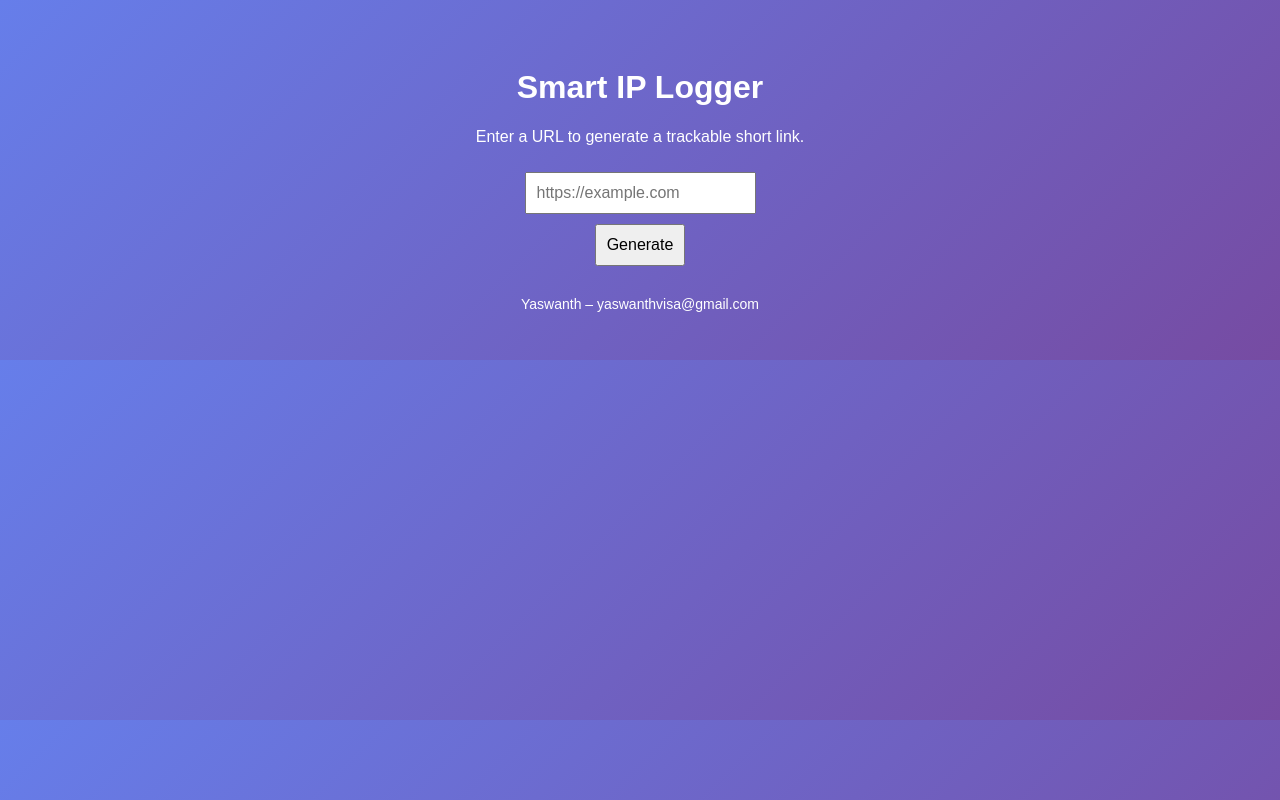
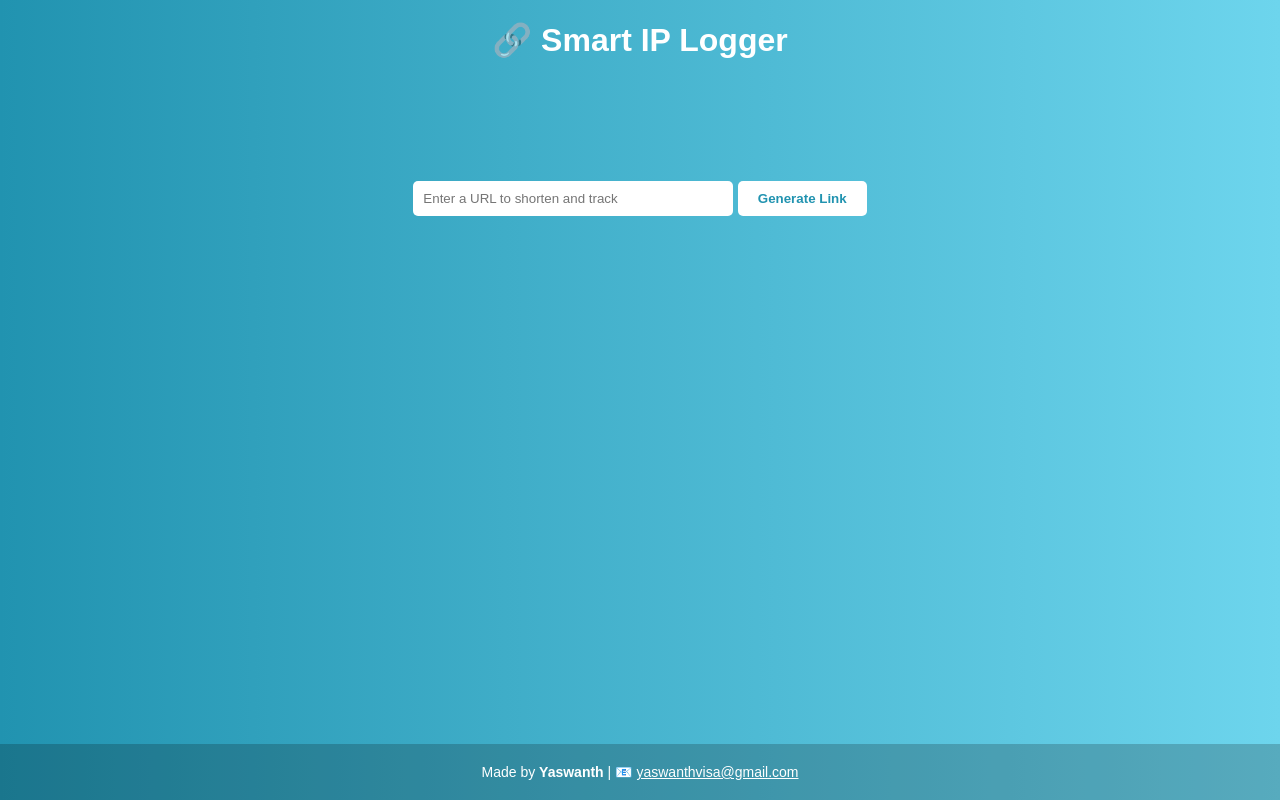
Before and after one commit to Yaswanthbhathrasamy/smart-ip-logger, a Flask app: page / in a window 1280 px wide. Run offline with Flask 3, Linux system fonts and the light colour scheme.

Commit message:
Update app.py and index.html with cleaned UI and footer

```diff
--- a/app.py
+++ b/app.py
@@ -1,15 +1,15 @@
 from flask import Flask, request, render_template, redirect
 import os, json, uuid, requests, smtplib
 from email.message import EmailMessage
-from dotenv import load_dotenv
 
 app = Flask(__name__)
-load_dotenv()
+
 
 EMAIL_ADDRESS = os.getenv("EMAIL_ADDRESS")
 EMAIL_PASSWORD = os.getenv("EMAIL_PASSWORD")
 TO_EMAIL = os.getenv("TO_EMAIL")
 DB_FILE = "url_db.json"
+
 
 def load_db():
     if os.path.exists(DB_FILE):
@@ -17,61 +17,73 @@ def load_db():
             return json.load(f)
     return {}
 
+
 def save_db(data):
     with open(DB_FILE, 'w') as f:
         json.dump(data, f)
+
 
 def get_geolocation(ip):
     try:
         res = requests.get(f"http://ip-api.com/json/{ip}")
         return res.json()
-    except:
+    except Exception as e:
+        print("[Geo Error]:", e)
         return {}
+
 
 def send_email_alert(ip_data, short_code):
     msg = EmailMessage()
-    msg['Subject'] = f"[Visitor] Clicked on /track/{short_code}"
+    msg['Subject'] = f"[Visitor] Tracked /track/{short_code}"
     msg['From'] = EMAIL_ADDRESS
     msg['To'] = TO_EMAIL
 
     msg.set_content(f"""
-🔍 New IP Visit
---------------------------
+New Visitor Alert
+
 Short Code: {short_code}
-IP: {ip_data.get('query', 'N/A')}
+IP Address: {ip_data.get('query', 'N/A')}
 ISP: {ip_data.get('isp', 'N/A')}
 City: {ip_data.get('city', 'N/A')}
 Region: {ip_data.get('regionName', 'N/A')}
 Country: {ip_data.get('country', 'N/A')}
 Timezone: {ip_data.get('timezone', 'N/A')}
-Coords: {ip_data.get('lat', 'N/A')} / {ip_data.get('lon', 'N/A')}
-    """)
+Coordinates: {ip_data.get('lat', 'N/A')} / {ip_data.get('lon', 'N/A')}
+""")
 
     try:
         with smtplib.SMTP_SSL("smtp.gmail.com", 465) as smtp:
             smtp.login(EMAIL_ADDRESS, EMAIL_PASSWORD)
             smtp.send_message(msg)
-            print("[✔] Email sent.")
+            print("[✔] Email sent successfully.")
     except Exception as e:
-        print("[✘] Email error:", e)
+        print("[✘] Email send failed:", e)
+
 
 @app.route('/', methods=['GET', 'POST'])
 def index():
     if request.method == 'POST':
         url = request.form.get("url")
+        if not url.startswith("http"):
+            url = "http://" + url
+
         short_code = uuid.uuid4().hex[:6]
         db = load_db()
         db[short_code] = url
         save_db(db)
-        return render_template("index.html", short_url=f"https://smart-ip-logger.onrender.com/track/{short_code}")
+
+        short_url = request.host_url + "track/" + short_code
+        return render_template("index.html", short_url=short_url)
+
     return render_template("index.html")
+
 
 @app.route('/track/<code>')
 def track(code):
     db = load_db()
     real_url = db.get(code)
     if not real_url:
-        return "❌ Invalid link", 404
+        return "Invalid or expired link.", 404
 
     ip = request.headers.get("X-Forwarded-For", request.remote_addr)
     geo_data = get_geolocation(ip)
--- a/templates/index.html
+++ b/templates/index.html
@@ -4,37 +4,61 @@
   <title>Smart IP Logger</title>
   <style>
     body {
-      background: linear-gradient(135deg, #667eea, #764ba2);
-      color: #fff;
       font-family: Arial, sans-serif;
+      background: linear-gradient(to right, #2193b0, #6dd5ed);
+      color: white;
       text-align: center;
-      padding: 40px;
+      margin: 0;
+      padding: 0;
+      min-height: 100vh;
+      display: flex;
+      flex-direction: column;
     }
-    input, button {
+    form {
+      margin-top: 100px;
+    }
+    input[type="text"] {
       padding: 10px;
-      font-size: 16px;
-      margin-top: 10px;
+      width: 300px;
+      border-radius: 5px;
+      border: none;
+    }
+    input[type="submit"] {
+      padding: 10px 20px;
+      background: #fff;
+      color: #2193b0;
+      border: none;
+      border-radius: 5px;
+      cursor: pointer;
+      font-weight: bold;
+    }
+    .result {
+      margin-top: 30px;
     }
     footer {
-      margin-top: 30px;
+      margin-top: auto;
+      padding: 20px;
+      background: rgba(0, 0, 0, 0.2);
       font-size: 14px;
     }
   </style>
 </head>
 <body>
-  <h1>Smart IP Logger</h1>
-  <p>Enter a URL to generate a trackable short link.</p>
+  <h1>🔗 Smart IP Logger</h1>
   <form method="POST">
-    <input type="url" name="url" placeholder="https://example.com" required>
-    <br>
-    <button type="submit">Generate</button>
+    <input type="text" name="url" placeholder="Enter a URL to shorten and track" required>
+    <input type="submit" value="Generate Link">
   </form>
+
   {% if short_url %}
-    <p>Trackable URL:</p>
-    <input type="text" value="{{ short_url }}" readonly onclick="this.select()">
+  <div class="result">
+    <h2>🚀 Your Tracking URL:</h2>
+    <p><a href="{{ short_url }}" style="color: #fff;">{{ short_url }}</a></p>
+  </div>
   {% endif %}
+
   <footer>
-    Yaswanth – yaswanthvisa@gmail.com
+    Made by <strong>Yaswanth</strong> | 📧 <a href="mailto:yaswanthvisa@gmail.com" style="color: white;">yaswanthvisa@gmail.com</a>
   </footer>
 </body>
 </html>
```
